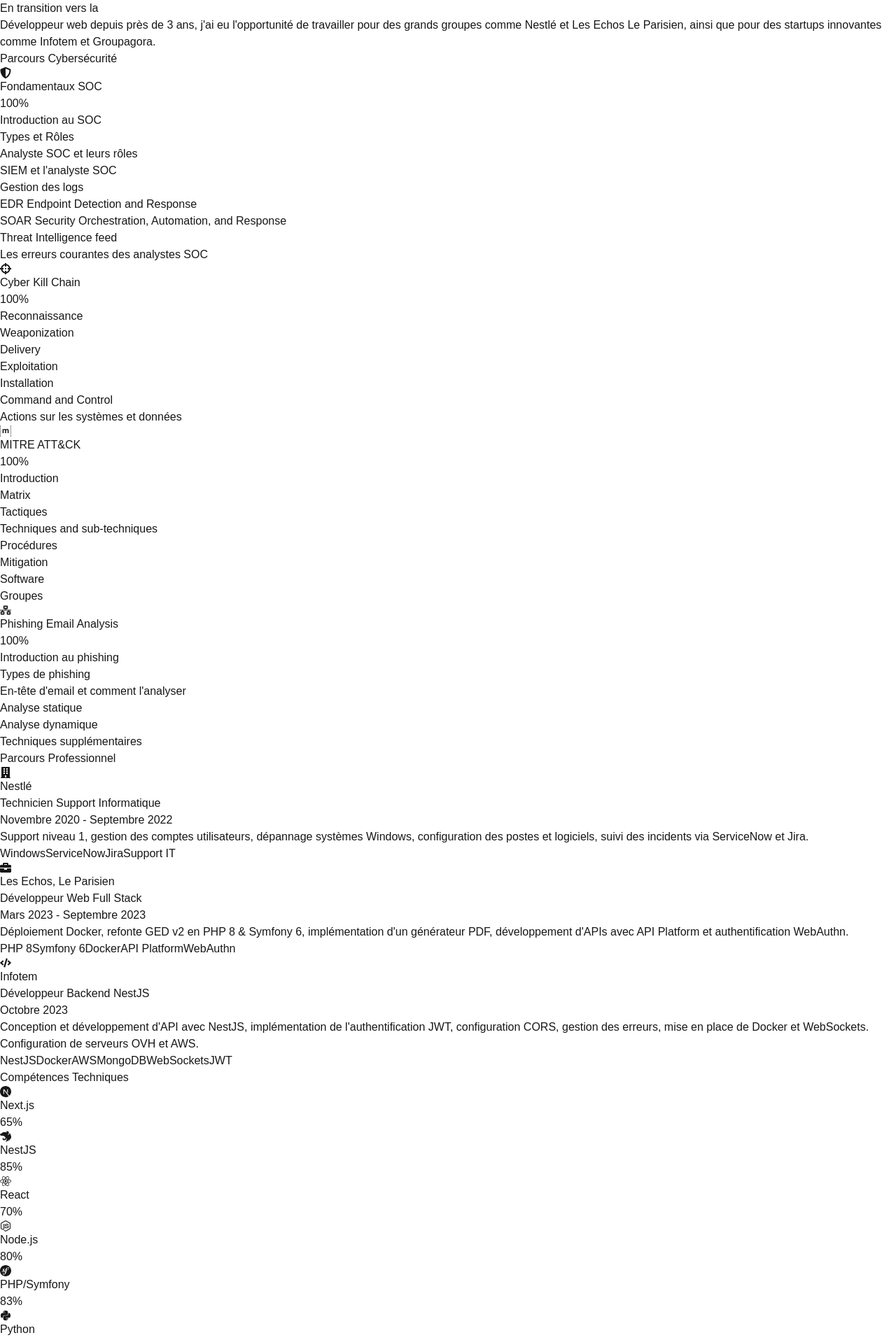
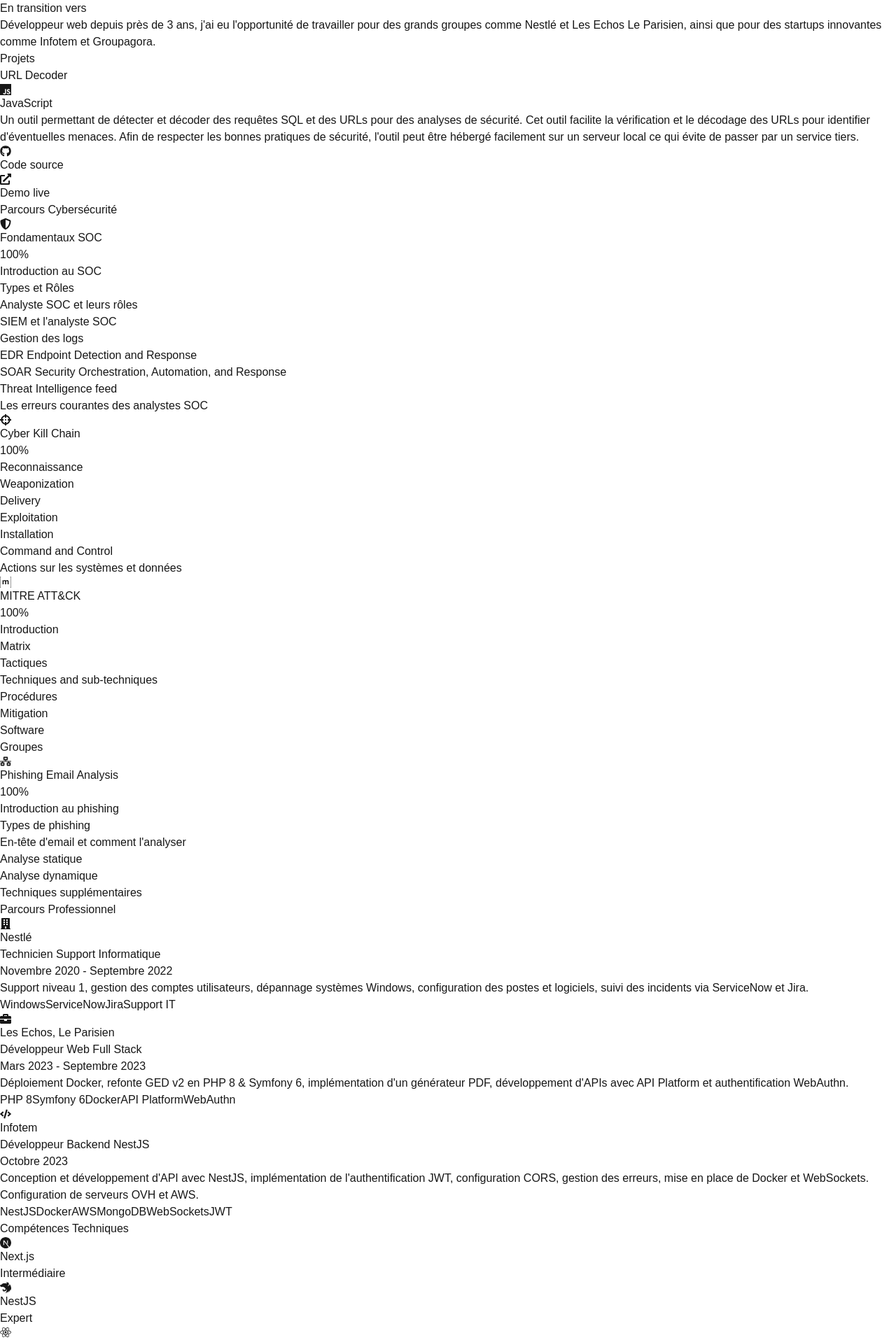
Before and after one commit to Liony94/portfolio-cybersecu, a Next.js app: page / in a window 1280 px wide. Shown: the top 1915 px of the page at 70% size. Built offline with nearby package versions, Linux system fonts and the light colour scheme.

Commit message:
Add Projects section and update TechStack with more detailed skill levels and database technologies

```diff
--- a/src/app/page.tsx
+++ b/src/app/page.tsx
@@ -2,12 +2,14 @@
 import Journey from '@/components/sections/Journey';
 import TechStack from '@/components/sections/TechStack';
 import CyberSecurityTree from '@/components/sections/CyberSecurityTree';
+import Projects from '@/components/sections/Projects';
 
 export default function Home() {
   return (
     <div className="min-h-screen bg-gradient-to-b from-gray-50 to-white dark:from-gray-900 dark:to-gray-800">
       <main className="max-w-7xl mx-auto px-4 sm:px-6 lg:px-8 py-16 space-y-24">
         <Hero />
+        <Projects />
         <CyberSecurityTree />
         <Journey />
         <TechStack />
--- /dev/null
+++ b/src/components/sections/Projects.tsx
@@ -0,0 +1,64 @@
+import Link from 'next/link';
+import { FaGithub, FaExternalLinkAlt } from 'react-icons/fa';
+import { SiJavascript, SiNodedotjs, SiExpress } from 'react-icons/si';
+
+const Projects = () => {
+  return (
+    <section id="projects" className="relative">
+      <div className="space-y-8">
+        <h2 className="text-4xl font-bold text-gray-900 dark:text-white">
+          Projets
+        </h2>
+
+        <div className="bg-white dark:bg-gray-800 rounded-xl shadow-lg p-6 transition-all hover:shadow-xl">
+          <h3 className="text-2xl font-semibold text-gray-800 dark:text-white mb-4">
+            URL Decoder
+          </h3>
+
+          <div className="flex gap-2 mb-4">
+            <span className="inline-flex items-center px-3 py-1 rounded-full text-sm font-medium bg-yellow-100 text-yellow-800 dark:bg-yellow-900 dark:text-yellow-200">
+              <SiJavascript className="mr-1" />
+              JavaScript
+            </span>
+            {/* <span className="inline-flex items-center px-3 py-1 rounded-full text-sm font-medium bg-green-100 text-green-800 dark:bg-green-900 dark:text-green-200">
+              <SiNodedotjs className="mr-1" />
+              Node.js
+            </span>
+            <span className="inline-flex items-center px-3 py-1 rounded-full text-sm font-medium bg-gray-100 text-gray-800 dark:bg-gray-700 dark:text-gray-200">
+              <SiExpress className="mr-1" />
+              Express
+            </span> */}
+          </div>
+
+          <p className="text-gray-600 dark:text-gray-300 mb-4">
+            Un outil permettant de détecter et décoder des requêtes SQL et des URLs pour des analyses de sécurité.
+            Cet outil facilite la vérification et le décodage des URLs pour identifier d'éventuelles menaces. Afin de respecter
+            les bonnes pratiques de sécurité, l'outil peut être hébergé facilement sur un serveur local ce qui évite de passer par un service tiers.
+          </p>
+
+          <div className="flex gap-4 mt-4">
+            <Link
+              href="https://github.com/Liony94/Local-Url-Decoder"
+              target="_blank"
+              className="flex items-center gap-2 text-gray-600 dark:text-gray-300 hover:text-blue-600 dark:hover:text-blue-400 transition-colors"
+            >
+              <FaGithub className="text-xl" />
+              <span>Code source</span>
+            </Link>
+
+            <Link
+              href="https://local-url-decoder.vercel.app/"
+              target="_blank"
+              className="flex items-center gap-2 text-gray-600 dark:text-gray-300 hover:text-blue-600 dark:hover:text-blue-400 transition-colors"
+            >
+              <FaExternalLinkAlt className="text-lg" />
+              <span>Demo live</span>
+            </Link>
+          </div>
+        </div>
+      </div>
+    </section>
+  );
+};
+
+export default Projects;
--- a/src/components/sections/TechStack.tsx
+++ b/src/components/sections/TechStack.tsx
@@ -1,17 +1,20 @@
 'use client';
 import { motion } from 'framer-motion';
-import { FaReact, FaNodeJs, FaPython } from 'react-icons/fa';
+import { FaReact, FaNodeJs, FaPython, FaDatabase } from 'react-icons/fa';
 import { SiNestjs, SiNextdotjs, SiSymfony, SiSharp } from 'react-icons/si';
 
 export default function TechStack() {
   const technologies = [
-    { name: 'Next.js', level: 65, icon: SiNextdotjs, color: 'hover:text-black dark:hover:text-white' },
-    { name: 'NestJS', level: 85, icon: SiNestjs, color: 'hover:text-red-600' },
-    { name: 'React', level: 70, icon: FaReact, color: 'hover:text-blue-400' },
-    { name: 'Node.js', level: 80, icon: FaNodeJs, color: 'hover:text-green-500' },
-    { name: 'PHP/Symfony', level: 83, icon: SiSymfony, color: 'hover:text-purple-500' },
-    { name: 'Python', level: 55, icon: FaPython, color: 'hover:text-yellow-500' },
-    { name: 'C#', level: 65, icon: SiSharp, color: 'hover:text-purple-600' },
+    { name: 'Next.js', level: 'Intermédiaire', icon: SiNextdotjs, color: 'hover:text-black dark:hover:text-white' },
+    { name: 'NestJS', level: 'Expert', icon: SiNestjs, color: 'hover:text-red-600' },
+    { name: 'React', level: 'Intermédiaire', icon: FaReact, color: 'hover:text-blue-400' },
+    { name: 'MySQL', level: 'Expert', icon: FaDatabase, color: 'hover:text-green-500' },
+    { name: 'PostgreSQL', level: 'Intermédiaire', icon: FaDatabase, color: 'hover:text-green-500' },
+    { name: 'MongoDB', level: 'Avancé', icon: FaDatabase, color: 'hover:text-green-500' },
+    { name: 'Node.js', level: 'Expert', icon: FaNodeJs, color: 'hover:text-green-500' },
+    { name: 'PHP/Symfony', level: 'Expert', icon: SiSymfony, color: 'hover:text-purple-500' },
+    { name: 'Python', level: 'Intermédiaire', icon: FaPython, color: 'hover:text-yellow-500' },
+    { name: 'C#', level: 'Intermédiaire', icon: SiSharp, color: 'hover:text-purple-600' },
   ];
 
   return (
@@ -39,17 +42,8 @@
               <div className="flex-1">
                 <h3 className="font-bold text-lg dark:text-white mb-1">{tech.name}</h3>
                 <div className="flex items-center gap-2">
-                  <div className="flex-1 h-2 bg-gray-200 dark:bg-gray-700 rounded-full overflow-hidden">
-                    <motion.div
-                      className="h-full bg-gradient-to-r from-blue-500 to-blue-600 rounded-full"
-                      initial={{ width: 0 }}
-                      whileInView={{ width: `${tech.level}%` }}
-                      viewport={{ once: true }}
-                      transition={{ duration: 1, delay: index * 0.1 }}
-                    />
-                  </div>
-                  <span className="text-sm font-medium text-gray-600 dark:text-gray-300 min-w-[3rem]">
-                    {tech.level}%
+                  <span className="px-3 py-1 text-sm font-medium rounded-full bg-blue-100 dark:bg-blue-900 text-blue-800 dark:text-blue-100">
+                    {tech.level}
                   </span>
                 </div>
               </div>
```
